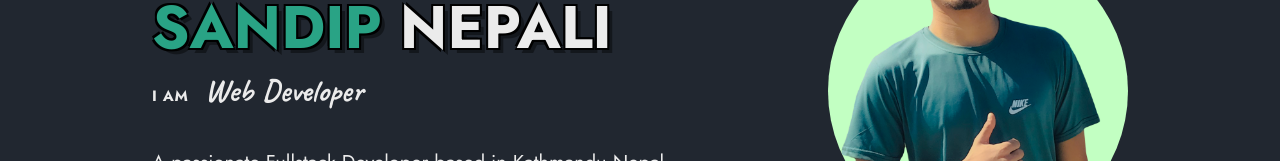
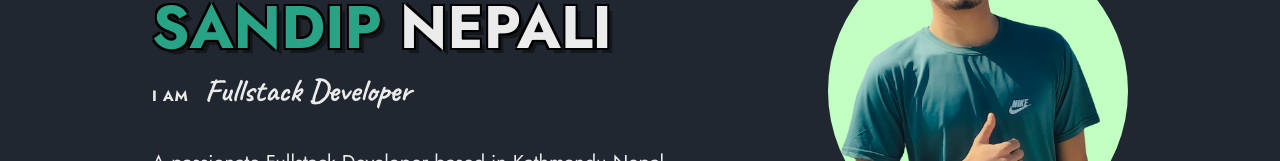
Before and after one commit to sandeepsz/mywebsite, a React (Vite) app: page /#home in a window 1280 px wide. Shown: the part 263-424 px from the top of the page. Built offline with nearby package versions, Linux system fonts and the light colour scheme.

Commit message:
update portfolio

```diff
--- a/src/Data.jsx
+++ b/src/Data.jsx
@@ -24,10 +24,6 @@ export const links = [
   {
     name: "Projects",
     path: "project",
-  },
-  {
-    name: "Works",
-    path: "work",
   },
   {
     name: "Blog",
--- a/src/components/header/Header.jsx
+++ b/src/components/header/Header.jsx
@@ -35,7 +35,6 @@ const Header = () => {
   }, []);
 
   useEffect(() => {
-    console.log(document.body.classList);
     document.body.classList.toggle("no-scroll", showMenu);
   }, [showMenu]);
 
--- a/src/components/home/Home.jsx
+++ b/src/components/home/Home.jsx
@@ -4,12 +4,23 @@ import { FaTwitter, FaGithub, FaInstagram } from "react-icons/fa";
 import "./home.css";
 import { skills } from "./../../Data";
 import resume from "./../../assets/document/resume.pdf";
+import { motion } from "framer-motion";
 
 const Home = () => {
   return (
     <section className="home" id="home">
       <div className="home__container container">
-        <div className="home__text">
+        <motion.div
+          initial="hidden"
+          whileInView="visible"
+          viewport={{ once: true, amount: 0.5 }}
+          transition={{ dudration: 0.5 }}
+          variants={{
+            hidden: { opacity: 0, x: -50 },
+            visible: { opacity: 1, x: 0 },
+          }}
+          className="home__text"
+        >
           <p className="home__subtitle text-cs">
             Hello, <span className="home_inner_subtitle">My Name Is</span>
           </p>
@@ -19,14 +30,24 @@ const Home = () => {
           </h1>
 
           <p className="home__job">
-            <span className="text-cs">I Am</span> <b>Web Developer</b>
+            <span className="text-cs">I Am</span> <b>Fullstack Developer</b>
           </p>
-        </div>
+        </motion.div>
 
         <div className="home__img-wrapper">
-          <div className="home__banner">
+          <motion.div
+            initial="hidden"
+            whileInView="visible"
+            viewport={{ once: true, amount: 0.5 }}
+            transition={{ dudration: 0.5 }}
+            variants={{
+              hidden: { opacity: 0, x: -50 },
+              visible: { opacity: 1, x: 0 },
+            }}
+            className="home__banner"
+          >
             <img src={profileImg} alt="" className="home__profile" />
-          </div>
+          </motion.div>
 
           <div className="home_skills_container">
             <p>MY SKILLS</p>
```
Also changed, not shown: 1 other file (tests, documents, lock files or other folders).
